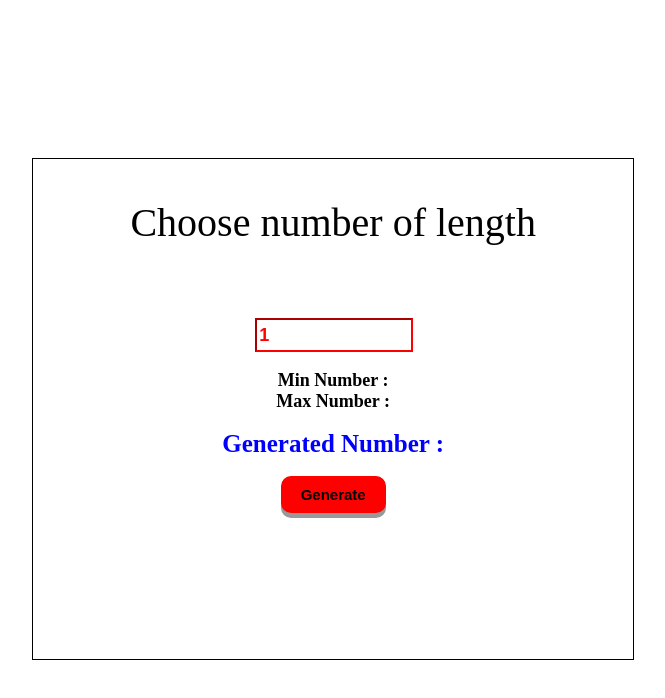
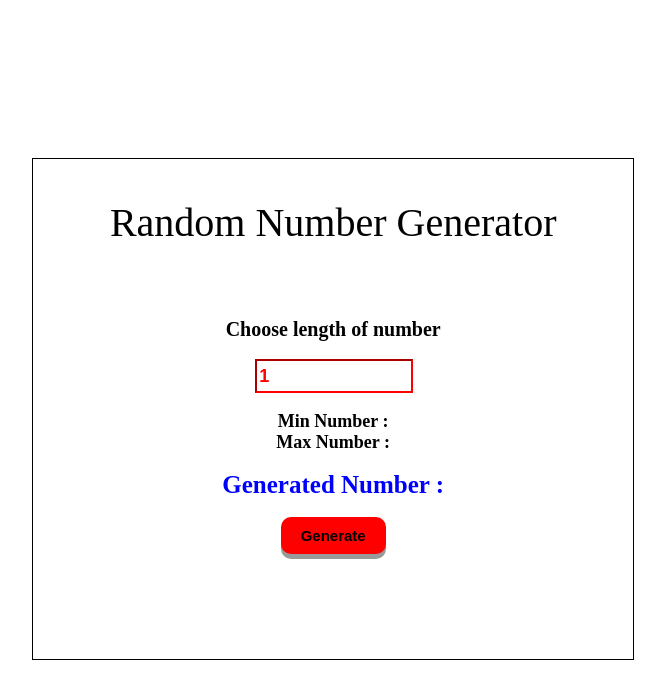
Before and after one commit to Kaung-H-H/random-number, a plain HTML site: page index.html in a window 1280 px wide. Shown: the top 698 px of the page, without its empty margins (355-1020 px from the left). Drawn offline with Linux system fonts and the light colour scheme.

Commit message:
Update index.html

```diff
--- a/index.html
+++ b/index.html
@@ -72,10 +72,13 @@
         #mainValue,#mainValue2{
             font-weight: bold;
         }
-        #error{
+        #error,#error2{
             font-size: 15px;
             color: red;
             font-weight: bold;
+        }
+        label{
+            font-size: 20px;
         }
         .button:active {
         background-color: brown;
@@ -88,9 +91,13 @@
 </head>
 <body>
     <div>
-    <p id="head">Choose number of length</p>
-    <p id="error" style="visibility:hidden;">!!The max number must be 20</p>
-    <input type="number" id="myText" value="1" min="1" max="20" style="display:block;"><br>
+    <p id="head">Random Number Generator</p>
+    <p id="error" style="visibility: hidden;">Error</p>
+
+
+    <form>
+    <label for="length" style="font-weight: bold;">Choose length of number</label><br><br>
+    <input type="number" id="myText" value="1" min="1" max="20" style="display:block;"></form><br>
     <p style="display:inline;" class="text">Min Number :</p> <p id="minValue" style="display:inline;"></p><br>
     <p style="display: inline;" class="text">Max Number :</p> <p id="maxValue" style="display: inline;"></p><br><br>
     <p style="display: inline;" id="mainValue2">Generated Number :</p> <p id="mainValue" style="display: inline;"></p><br><br>
```
